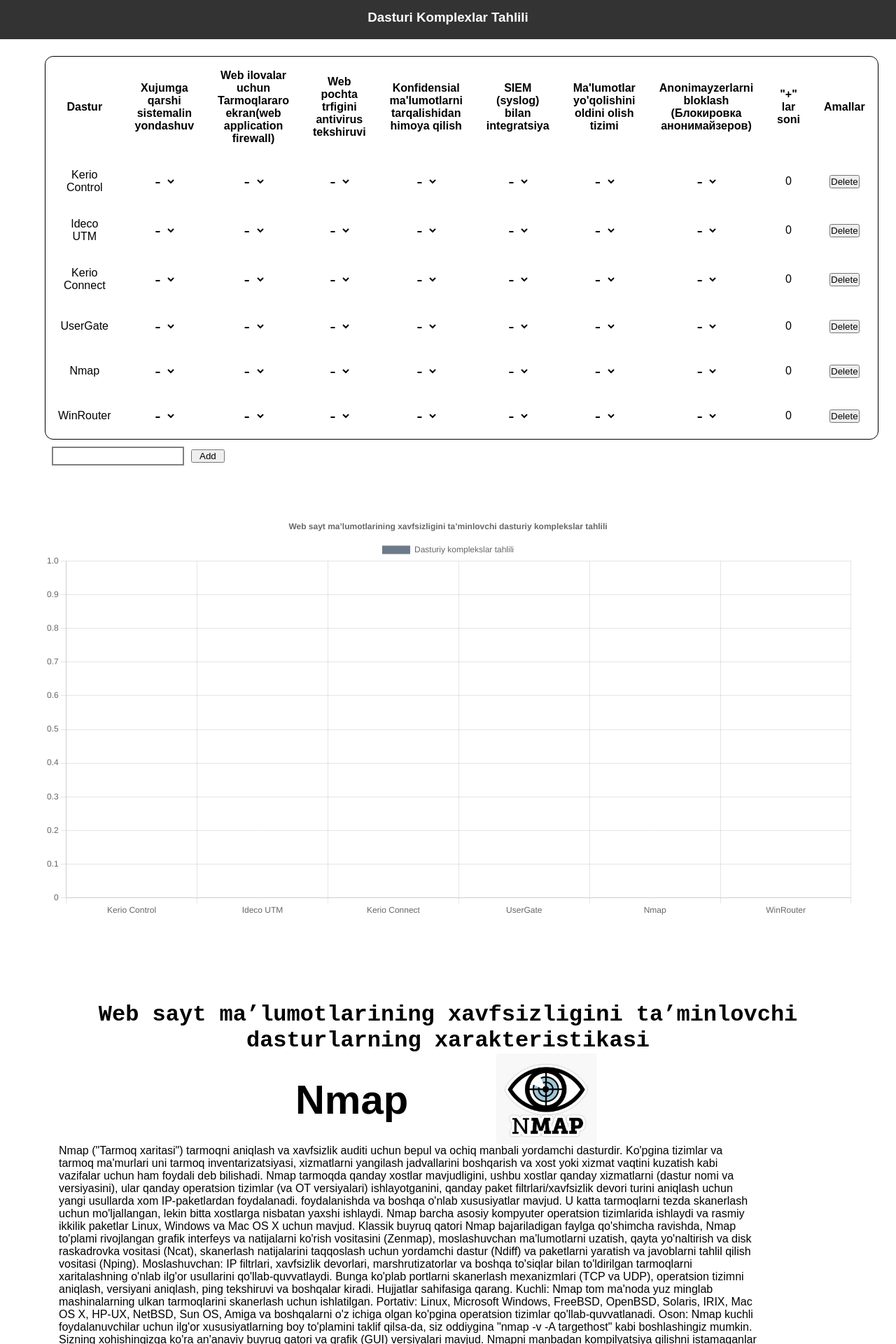
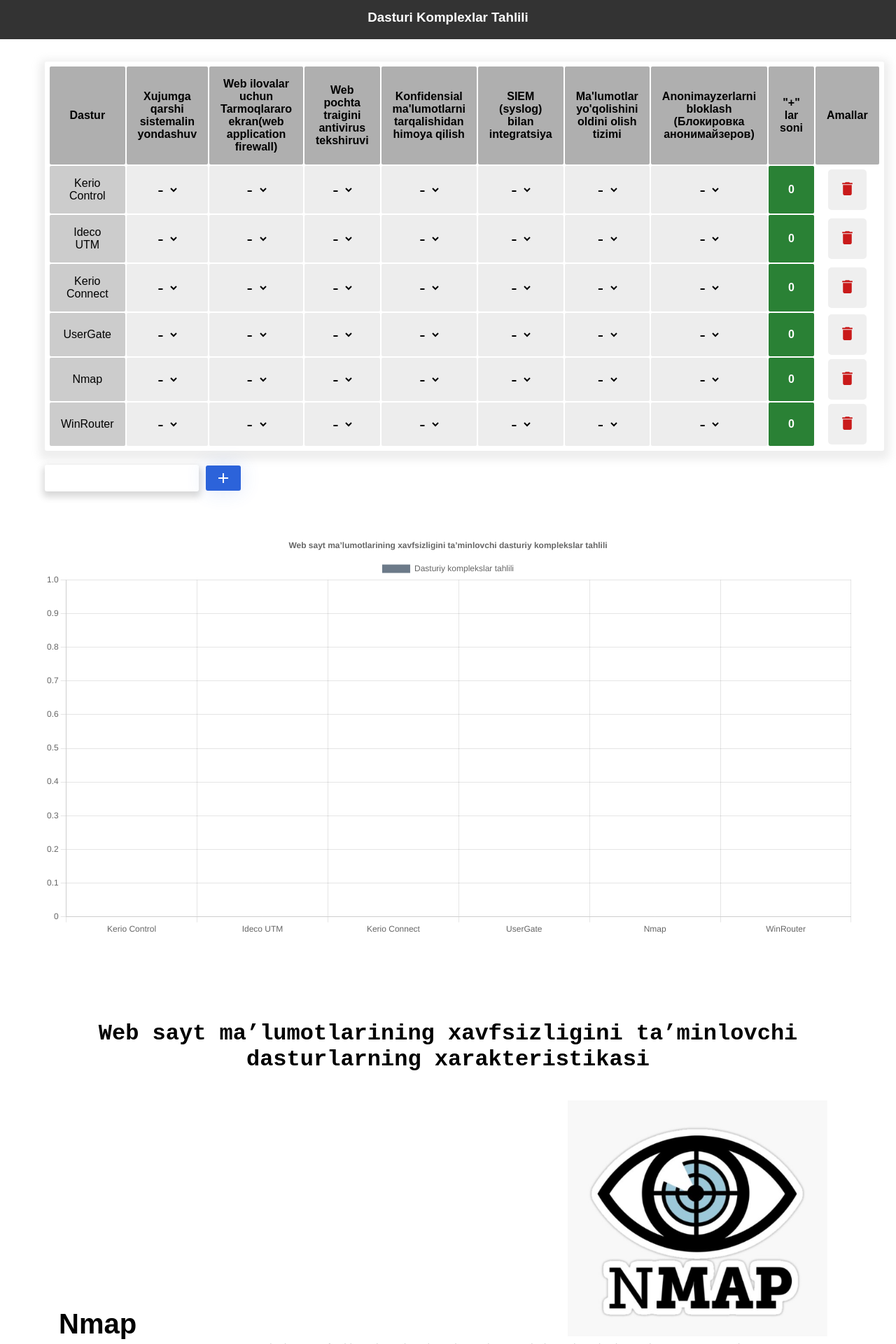
Before and after one commit to muhammadjonqilichev/test-app, a React (Create React App) app: page / in a window 1280 px wide. Shown: the top 1920 px of the page at 70% size. Built offline with nearby package versions, Linux system fonts and the light colour scheme.

Commit message:
styling components

```diff
--- a/package.json
+++ b/package.json
@@ -5,6 +5,7 @@
   "dependencies": {
     "@emotion/react": "^11.10.5",
     "@emotion/styled": "^11.10.5",
+    "@mui/icons-material": "^5.11.0",
     "@mui/material": "^5.11.0",
     "@mui/x-data-grid": "^5.17.14",
     "@testing-library/jest-dom": "^5.16.5",
--- a/src/App.css
+++ b/src/App.css
@@ -1,9 +1,27 @@
 html {
-    padding: 0;
+  padding: 0;
 }
 
 * {
-    margin: 0;
-    padding: 0;
-    font-family: sans-serif;
+  margin: 0;
+  padding: 0;
+  font-family: sans-serif;
 }
+table {
+  width: 100%;
+  font-family: 'Roboto', monospace;
+}
+th, td, td {
+  text-align: center;
+  border: none;
+  padding: 1rem;
+  width: 100px;
+  background-color: rgb(175, 175, 175);
+  border-radius: 2px;
+}
+
+select, option {
+  border: none;
+  background-color: transparent;
+  font-size: 25px;
+}
--- a/src/components/Introductions/InfoPart.jsx
+++ b/src/components/Introductions/InfoPart.jsx
@@ -3,7 +3,7 @@
 import WinRouterLogo from "../../images/WinRouter.jpg";
 import KerioLogo from "../../images/kerioconnect.png";
 import NmapLogo from "../../images/Nmap.jpg";
-import UserGateLogo from "../../images/userGate.png"
+import UserGateLogo from "../../images/userGate.png";
 
 export const InfoPart = () => {
   return (
@@ -14,15 +14,13 @@
       </h2>
       <div className={styles.infoBlockFirst}>
         <div className={styles.inFirstBlock}>
-          <div className={styles.firstBlockWrapper}>
-            <h4 className={styles.firstBlockTitle}>Nmap</h4>
           <img
             className={styles.firstBlockLogo}
             src={NmapLogo}
             alt="Nmap"
-              width={200}
+            width={400}
           />
-          </div>
+          <h4 className={styles.firstBlockTitle}>Nmap</h4>
           <p className={styles.firstBlockDescription}>
             Nmap ("Tarmoq xaritasi") tarmoqni aniqlash va xavfsizlik auditi
             uchun bepul va ochiq manbali yordamchi dasturdir. Ko'pgina tizimlar
@@ -119,15 +117,13 @@
       <br className={styles.br} />
       <div className={styles.infoBlockSecond}>
         <div className={styles.inSecondBlock}>
-          <div className={styles.secondBlockWrapper}>
-            <h4 className={styles.secondBlockTitle}>Kerio Connect</h4>
           <img
             className={styles.secondBlockLogo}
             src={KerioLogo}
             alt="WinRouter"
-              width={200}
+            width={400}
           />
-          </div>
+          <h4 className={styles.secondBlockTitle}>Kerio Connect</h4>
           <p className={styles.secondBlockDescription}>
             Cerio Connect. Keng tarqalgan va tasdiqlangan pochta serveri -
             Elektron pochta, kalendarlar, kontaktlar, vazifalar, chat va
@@ -164,15 +160,13 @@
       </div>
       <div className={styles.infoBlockFirst}>
         <div className={styles.inFirstBlock}>
-          <div className={styles.firstBlockWrapper}>
-            <h4 className={styles.firstBlockTitle}>WInRouter</h4>
           <img
             className={styles.firstBlockLogo}
             src={WinRouterLogo}
             alt="WinRouter"
-              width={200}
+            width={400}
           />
-          </div>
+          <h4 className={styles.firstBlockTitle}>WInRouter</h4>
           <p className={styles.firstBlockDescription}>
             WinRouter Restarter 1.0 ni ishlab chiqaruvchining veb-saytidan
             yuklab olish mumkin. WinRouter Restarter o'rnatuvchisi odatda
@@ -197,15 +191,13 @@
       <br className={styles.br} />
       <div className={styles.infoBlockSecond}>
         <div className={styles.inSecondBlock}>
-          <div className={styles.secondBlockWrapper}>
-            <h4 className={styles.secondBlockTitle}>User Gate</h4>
           <img
             className={styles.secondBlockLogo}
             src={UserGateLogo}
             alt="UserGateLogo"
-              width={200}
+            width={400}
           />
-          </div>
+          <h4 className={styles.secondBlockTitle}>User Gate</h4>
           <p className={styles.secondBlockDescription}>
             Cerio Connect. Keng tarqalgan va tasdiqlangan pochta serveri -
             Elektron pochta, kalendarlar, kontaktlar, vazifalar, chat va
--- a/src/components/Introductions/InfoPart.module.scss
+++ b/src/components/Introductions/InfoPart.module.scss
@@ -12,6 +12,7 @@
     font-size: 32px;
     font-weight: 800;
     text-align: center;
+    margin-bottom: 40px;
   }
 
   .infoBlockFirst {
@@ -29,32 +30,28 @@
       flex-direction: column;
       align-items: flex-start;
 
-      .firstBlockWrapper {
-        width: 50%;
-        margin: 0 auto;
-        display: flex;
-        justify-content: space-around;
-        align-items: center;
-
       .firstBlockTitle {
-          font-size: 58px;
+        font-size: 40px;
         margin: 0;
+        text-align: left;
       }
 
       .firstBlockLogo {
-          width: 155px;
         border-radius: 10px;
-
-        }
+        display: box;
+        margin-left: auto;
+        margin-bottom: -40px;
       }
 
       .firstBlockDescription {
-        width: 90%;
         text-align: left;
+        line-height: 1.5;
+        font-family: 'Segoe UI', monospace;
       }
     }
 
   }
+
   .br {
     height: 3px;
     background-color: #000;
@@ -73,27 +70,24 @@
       text-align: center;
       display: flex;
       flex-direction: column;
-      align-items: flex-end;
-
-      .secondBlockWrapper {
-        width: 50%;
-        margin: 0 auto;
-        display: flex;
-        justify-content: space-around;
-        align-items: center;
 
       .secondBlockTitle {
-          font-size: 58px;
+        font-size: 40px;
         margin: 0;
+        text-align: left;
       }
+
       .secondBlockLogo {
-          width: 250px;
         border-radius: 10px;
+        display: box;
+        margin-left: auto;
+        margin-bottom: -40px;
       }
-      }
+
       .secondBlockDescription {
-        width: 90%;
-        text-align: right;
+        text-align: left;
+        line-height: 1.5;
+        font-family: 'Segoe UI', monospace;
       }
     }
   }
--- a/src/components/tablePart/TablePart.jsx
+++ b/src/components/tablePart/TablePart.jsx
@@ -1,16 +1,42 @@
-import React, { useState, useRef } from "react";
+import React, { useState } from "react";
 import styles from "./TablePart.module.scss";
+import DeleteIcon from "@mui/icons-material/Delete";
+import AddIcon from "@mui/icons-material/Add";
 
-export default function TablePart({ rowData, changeData, addNewRow, deleteRow }) {
+export default function TablePart({
+  rowData,
+  changeData,
+  addNewRow,
+  deleteRow,
+}) {
   const [inputValue, setInputValue] = useState("");
+
+  const renderingSelects = (el) => {
+    return Object.entries(el.value).map(([key, value], index) => (
+      <td key={index} className={styles.selects}>
+        <select
+          value={value}
+          onChange={(e) => {
+            changeData(el, e.target.value, key);
+          }}
+        >
+          <option value="-">-</option>
+          <option value="+">+</option>
+        </select>
+      </td>
+    ));
+  };
+
   return (
-    <div className={styles.tableBlock}>
-      <table>
-        <tr>
+    <div className={styles.table}>
+      <table className={styles.tableBlock}>
+        <tr className={styles.header}>
           <th>Dastur</th>
           <th>Xujumga qarshi sistemalin yondashuv</th>
-          <th>Web ilovalar uchun Tarmoqlararo ekran(web application firewall)</th>
-          <th>Web pochta trfigini antivirus tekshiruvi</th>
+          <th>
+            Web ilovalar uchun Tarmoqlararo ekran(web application firewall)
+          </th>
+          <th>Web pochta traigini antivirus tekshiruvi</th>
           <th>Konfidensial ma'lumotlarni tarqalishidan himoya qilish </th>
           <th>SIEM (syslog) bilan integratsiya</th>
           <th>Ma'lumotlar yo'qolishini oldini olish tizimi</th>
@@ -19,24 +45,35 @@
           <th>Amallar</th>
         </tr>
         <tbody>
-          {
-            rowData.map(el => <tr>
-              <td>{el.name}</td>
-                {
-                  Object.entries(el.value).map(([key, value], index) => <td key={index}><select value={value} onChange={(e) => {changeData(el, e.target.value, key)} }>
-                    <option value="-">-</option>
-                    <option value="+">+</option>
-                  </select></td>)
-                }
-              <td>{el.count}</td>
-              <td><button type="button" onClick={() => deleteRow(el)}>Delete</button></td>
-            </tr>)
-          }
+          {rowData.map((el) => (
+            <tr className={styles.row}>
+              <td className={styles.rowNames}>{el.name}</td>
+              {renderingSelects(el)}
+              <td className={styles.results}>{el.count}</td>
+              <td className={styles.btnWrapper}>
+                <button className={styles.btn}>
+                  <DeleteIcon
+                    type="button"
+                    onClick={() => deleteRow(el)}
+                    className={styles.deleteBtn}
+                  />
+                </button>
+              </td>
+            </tr>
+          ))}
         </tbody>
       </table>
-      <div>
-        <input style={{ padding: 4, border: '2px solid gray', margin: 10}} value={inputValue} onChange={e => setInputValue(e.target.value)}></input>
-        <button style={{ padding: '0px 10px'}} type="button" onClick={() => addNewRow(inputValue)}>Add</button>
+      <div className={styles.addingBlock}>
+        <input
+          className={styles.addInput}
+          value={inputValue}
+          onChange={(e) => setInputValue(e.target.value)}
+        />
+        <AddIcon
+          className={styles.addIcon}
+          type="button"
+          onClick={() => addNewRow(inputValue)}
+        />
       </div>
     </div>
   );
--- a/src/components/tablePart/TablePart.module.scss
+++ b/src/components/tablePart/TablePart.module.scss
@@ -1,22 +1,107 @@
+.table {
+  padding: {
+    top: 2rem
+  }
+
   .tableBlock {
-  padding-top: 1.5rem;
+    padding: 5px;
+    border-radius: 3px;
+    -webkit-box-shadow: 0px 5px 12px 8px rgba(169, 169, 169, 0.2);
+    -moz-box-shadow: 0px 5px 12px 8px rgba(169, 169, 169, 0.2);
+    box-shadow: 0px 5px 12px 8px rgba(169, 169, 169, 0.2);
+
+    .row {
+      .rowNames {
+        font-weight: 400;
+        background-color: rgb(204, 204, 204);
+        border-radius: 2px;
+      }
+
+      .selects {
+        background-color: rgb(237, 237, 237);
+        border-radius: 2px;
+
 
       }
-table {
-  border: .3px solid black;
-  border-radius: 12px;
-  width: 100%;
-  font-family: 'Roboto', monospace;
+
+      .btnWrapper {
+        padding: 0;
+        background-color: #fff;
+
+        .btn {
+          border: none;
+          border-radius: 5px;
+
+          .deleteBtn {
+            color: rgb(201, 26, 26);
+            font-size: 25px;
+            padding: 15px;
           }
-th, td, td {
-  text-align: center;
-  border: none;
-  padding: 1rem;
-  width: 100px;
+        }
       }
 
-select, option {
+      .results {
+        border-radius: 2px;
+        background-color: rgb(42, 129, 53);
+        color: #fff;
+        font-weight: 900;
+      }
+    }
+  }
+
+  .addingBlock {
+    padding: {
+      top: 20px;
+    }
+
+    display: flex;
+    align-items: center;
+    text-align: center;
+
+    .addInput {
+      width: 200px;
+      height: 30px;
       border: none;
-  background-color: transparent;
-  font-size: 25px;
+      font-size: 20px;
+      border-radius: 3px;
+
+      padding: {
+        left: 10px;
+        right: 10px;
+        top: 5px;
+        bottom: 3px;
       }
+
+      -webkit-box-shadow: 0px 5px 10px 3px rgba(66, 66, 66, 0.2);
+      -moz-box-shadow: 0px 5px 10px 3px rgba(66, 66, 66, 0.2);
+      box-shadow: 0px 5px 10px 3px rgba(66, 66, 66, 0.2);
+    }
+
+    .addInput:focus {
+      outline: none;
+    }
+
+
+    .addIcon {
+      background-color: rgb(44, 99, 218);
+      color: #fff;
+
+      padding: {
+        top: 6px;
+        bottom: 6px;
+        right: 13px;
+        left: 13px;
+      }
+
+      font-weight: 900;
+      margin-left: 10px;
+      border-radius: 3px;
+      -webkit-box-shadow: 0px 0px 31px -2px rgba(44, 99, 218, 0.2);
+      -moz-box-shadow: 0px 0px 31px -2px rgba(44, 99, 218, 0.2);
+      box-shadow: 0px 0px 31px -2px rgba(44, 99, 218, 0.2);
+
+    }
+
+    .addIcon:hover {}
+  }
+}
```
Also changed, not shown: 2 other files (tests, documents, lock files or other folders). Lines whose indentation alone changed are shown as unchanged.
